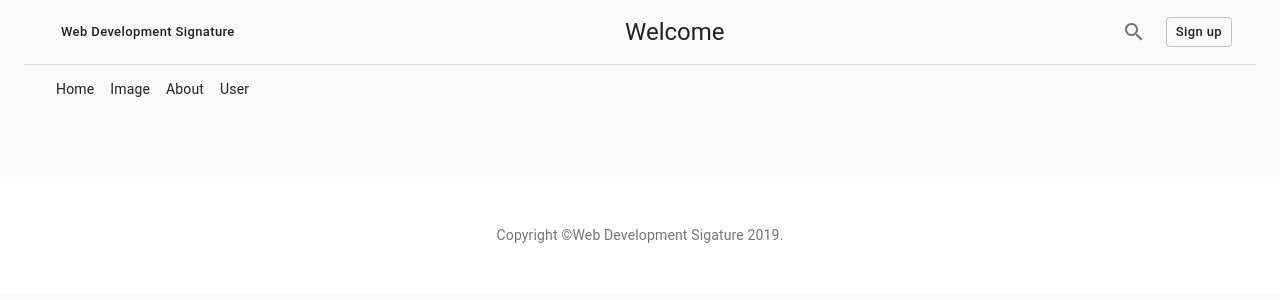
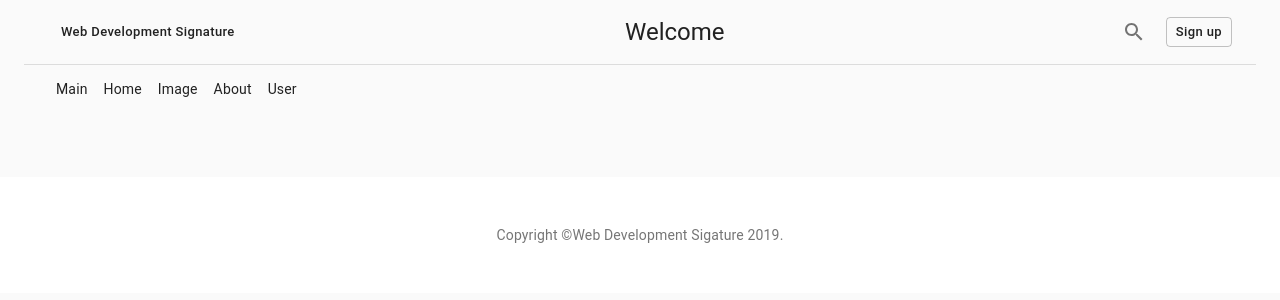
Before and after one commit to haydenbang/wds-client, a React (Create React App) app: page /main in a window 1280 px wide. Shown: the top 300 px of the page. Built offline with nearby package versions, Linux system fonts and the light colour scheme; the HTML template or start-up script is replaced by a standard one.

Commit message:
[hayden] lint 오류 컴포넌트 우선 주석 처리

```diff
--- a/src/App.js
+++ b/src/App.js
@@ -24,7 +24,7 @@ class App extends Component {
             <Route path="/image" component={Image} />
             <Route path="/search" component={Search} />
             <Route path="/user" component={User} />
-            <Redirect exact from="/" to="/home" />
+            <Redirect exact from="/" to="/main" />
             <Route component={NotFound} />
           </Switch>
           <Footer />
--- a/src/pages/home/Home.js
+++ b/src/pages/home/Home.js
@@ -148,7 +148,7 @@ class Home extends Component {
 }
 
 Home.propTypes = {
-  classes: PropTypes.string.isRequired,
+  classes: PropTypes.oneOfType([PropTypes.object]).isRequired,
 };
 
 export default withStyles(styles)(Home);
--- a/src/shared/Footer.js
+++ b/src/shared/Footer.js
@@ -70,7 +70,7 @@ class Footer extends Component {
 }
 
 Footer.propTypes = {
-  classes: PropTypes.string.isRequired,
+  classes: PropTypes.oneOfType([PropTypes.object]).isRequired,
 };
 
 export default withStyles(styles)(Footer);
--- a/src/shared/Header.js
+++ b/src/shared/Header.js
@@ -52,7 +52,7 @@ class Header extends Component {
   render() {
     const { classes } = this.props;
     const { title } = this.state;
-    const sections = ['Home', 'Image', 'About', 'User'];
+    const sections = ['Main', 'Home', 'Image', 'About', 'User'];
 
     return (
       <>
@@ -97,7 +97,7 @@ class Header extends Component {
 }
 
 Header.propTypes = {
-  classes: PropTypes.string.isRequired,
+  classes: PropTypes.oneOfType([PropTypes.object]).isRequired,
 };
 
 export default withStyles(styles)(Header);
```
